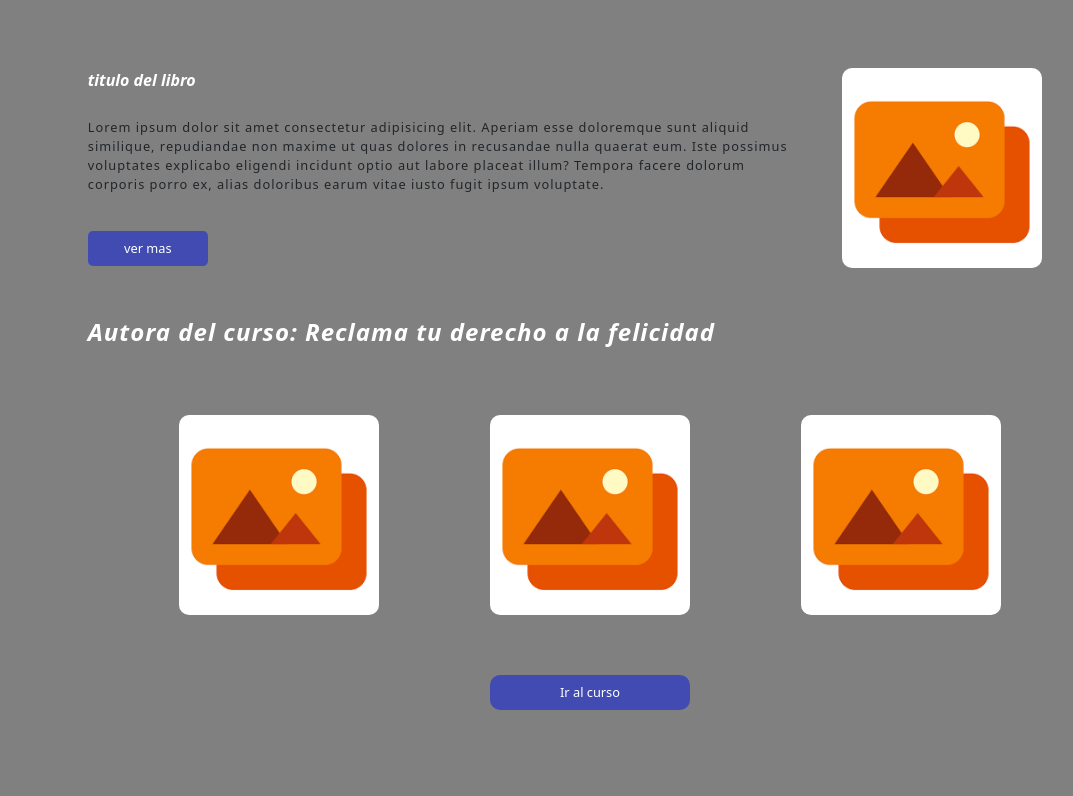
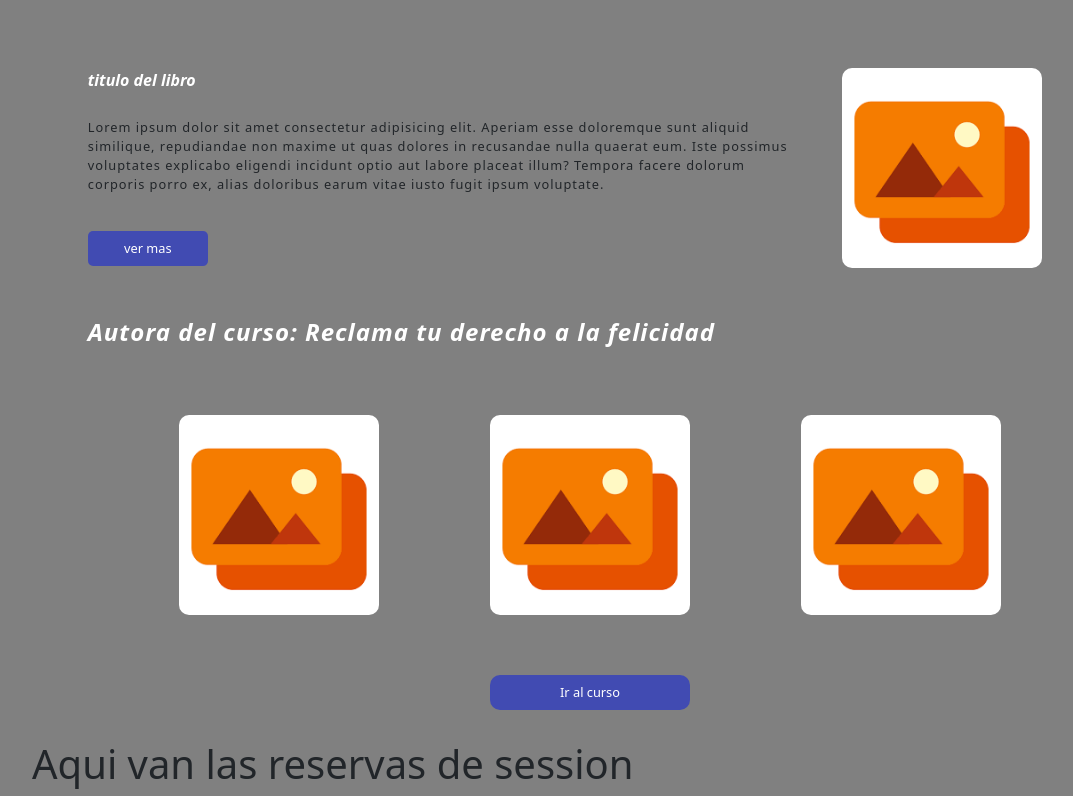
Before and after one commit to Jair-Academlo/lety_cisneros, a React (Vite) app: page /#/ in a window 1280 px wide. Shown: the part 2432-3228 px from the top of the page, without its empty margins (50-1123 px from the left). Before the commit the page ends 3172 px from the top, so only its background shows below. Built offline with nearby package versions, Linux system fonts and the light colour scheme.

Commit message:
update changes

```diff
--- a/src/pages/Home.jsx
+++ b/src/pages/Home.jsx
@@ -6,6 +6,7 @@ import SobreMi from '../components/sobreMi/SobreMi';
 import Entrevistas from '../components/entrevistas/Entrevistas';
 import Libros from '../components/libros/Libros';
 import Cursos from '../components/cursos/Cursos';
+import ReservarSession from '../components/reservarSession/ReservarSession';
 
 const Home = () => {
 	return (
@@ -18,6 +19,7 @@ const Home = () => {
 				<Entrevistas />
 				<Libros />
 				<Cursos />
+				<ReservarSession />
 			</Container>
 		</>
 	);
```
